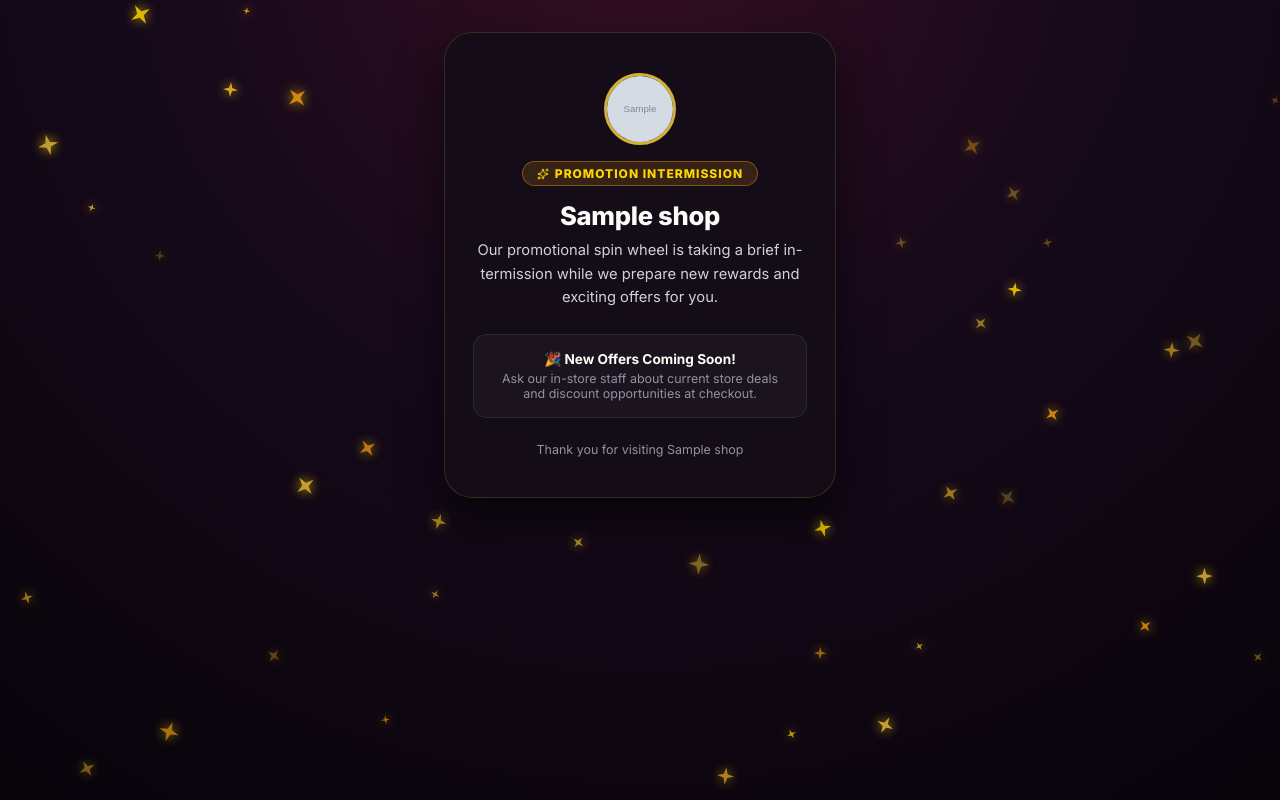
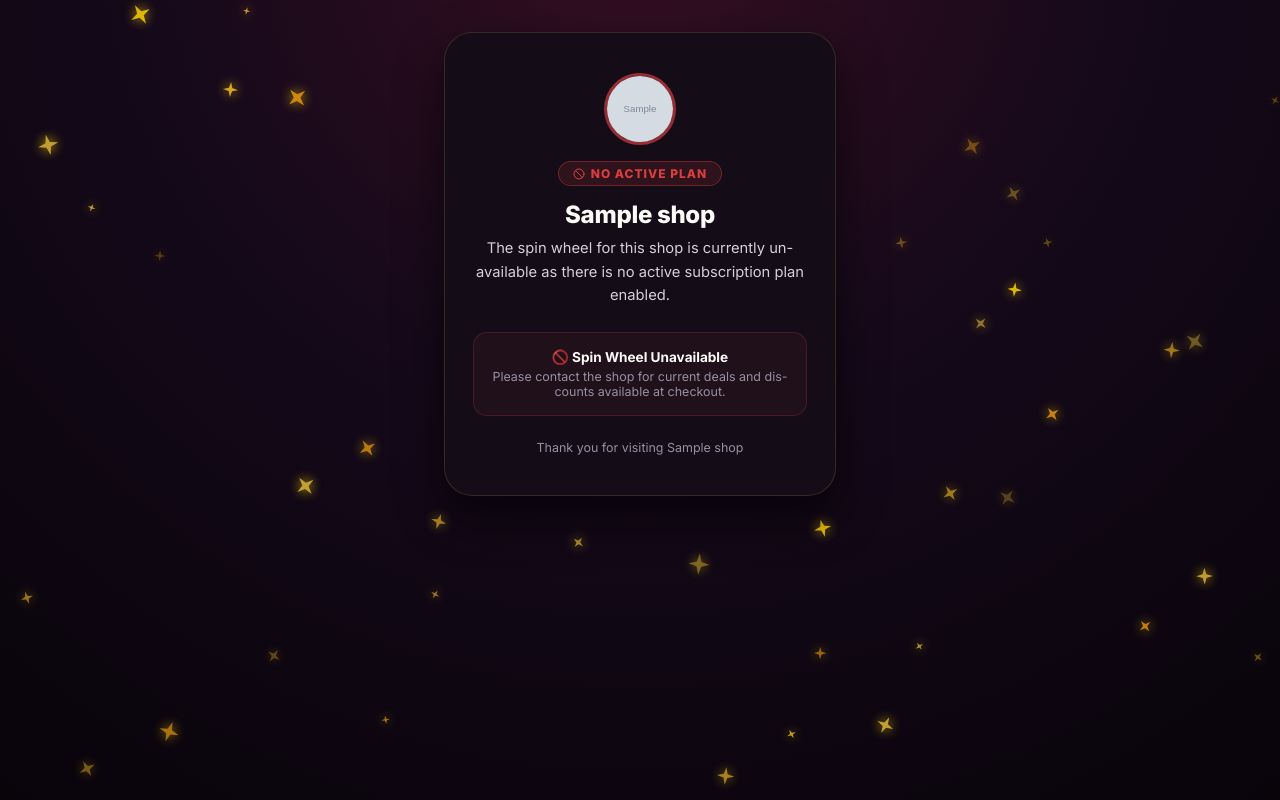
Before and after one commit to ramoliyakrish2208/Spinplus, a Django app: template templates/customer/subscription_expired.html in a window 1280 px wide. Run offline with Django 5.2, Linux system fonts and the light colour scheme; the template is opened without the code that fills it: values that come from a table or form of the project are taken from there, others are empty; tables that the repository leaves empty hold one stand-in row (values such as "Sample post"); grey boxes marked "Sample" are stand-in pictures; some libraries are stand-ins or nearby versions; some web fonts are replaced.

Commit message:
feat(ui): update customer expired page to show NO ACTIVE PLAN message

```diff
--- a/templates/customer/subscription_expired.html
+++ b/templates/customer/subscription_expired.html
@@ -1,7 +1,7 @@
 {% extends 'base.html' %}
 {% load static %}
 
-{% block title %}{{ shop.name }} — Promotion Intermission{% endblock %}
+{% block title %}{{ shop.name }} — Spin Wheel Unavailable{% endblock %}
 
 {% block extra_css %}
 <link rel="stylesheet" href="{% static 'css/themes.css' %}">
@@ -44,32 +44,32 @@
     <div class="expired-card">
         {% if shop.logo %}
         <img src="{{ shop.logo.url }}" alt="{{ shop.name }}"
-            style="width:72px;height:72px;border-radius:50%;object-fit:cover;margin:0 auto 16px;border:3px solid var(--color-primary, #6d28d9);display:block;">
+            style="width:72px;height:72px;border-radius:50%;object-fit:cover;margin:0 auto 16px;border:3px solid rgba(239,68,68,0.6);display:block;">
         {% else %}
         <div
-            style="width:72px;height:72px;border-radius:50%;border:3px solid var(--color-primary, #6d28d9);display:flex;align-items:center;justify-content:center;font-size:1.8rem;font-weight:800;color:var(--color-primary, #6d28d9);margin:0 auto 16px;background:rgba(255,255,255,0.05);">
+            style="width:72px;height:72px;border-radius:50%;border:3px solid rgba(239,68,68,0.6);display:flex;align-items:center;justify-content:center;font-size:1.8rem;font-weight:800;color:rgba(239,68,68,0.8);margin:0 auto 16px;background:rgba(239,68,68,0.05);">
             {{ shop.name|slice:":1" }}
         </div>
         {% endif %}
 
-        <div style="display:inline-flex;align-items:center;gap:6px;padding:4px 14px;border-radius:999px;background:rgba(245,158,11,0.15);border:1px solid rgba(245,158,11,0.4);color:var(--color-accent, #ffd700);font-size:0.75rem;font-weight:800;letter-spacing:1px;margin-bottom:14px;">
-            <i data-lucide="sparkles" style="width:12px;height:12px;"></i> PROMOTION INTERMISSION
+        <div style="display:inline-flex;align-items:center;gap:6px;padding:4px 14px;border-radius:999px;background:rgba(239,68,68,0.12);border:1px solid rgba(239,68,68,0.35);color:rgba(239,68,68,0.9);font-size:0.75rem;font-weight:800;letter-spacing:1px;margin-bottom:14px;">
+            <i data-lucide="ban" style="width:12px;height:12px;"></i> NO ACTIVE PLAN
         </div>
 
-        <h1 style="font-size:1.6rem;font-weight:800;margin:0 0 8px 0;letter-spacing:-0.3px;color:var(--text-primary, #ffffff);">
+        <h1 style="font-size:1.5rem;font-weight:800;margin:0 0 8px 0;letter-spacing:-0.3px;color:var(--text-primary, #ffffff);">
             {{ shop.name }}
         </h1>
 
         <p style="font-size:0.92rem;color:var(--text-secondary, #94a3b8);margin:0 0 24px 0;line-height:1.6;">
-            Our promotional spin wheel is taking a brief intermission while we prepare new rewards and exciting offers for you.
+            The spin wheel for this shop is currently unavailable as there is no active subscription plan enabled.
         </p>
 
-        <div style="background:rgba(255,255,255,0.03);border:1px solid rgba(255,255,255,0.08);border-radius:var(--radius-md, 14px);padding:16px;margin-bottom:24px;">
+        <div style="background:rgba(239,68,68,0.06);border:1px solid rgba(239,68,68,0.2);border-radius:var(--radius-md, 14px);padding:16px;margin-bottom:24px;">
             <div style="font-size:0.85rem;font-weight:700;color:var(--text-primary, #ffffff);margin-bottom:4px;">
-                🎉 New Offers Coming Soon!
+                🚫 Spin Wheel Unavailable
             </div>
             <div style="font-size:0.78rem;color:var(--text-muted, #64748b);">
-                Ask our in-store staff about current store deals and discount opportunities at checkout.
+                Please contact the shop for current deals and discounts available at checkout.
             </div>
         </div>
 
```
